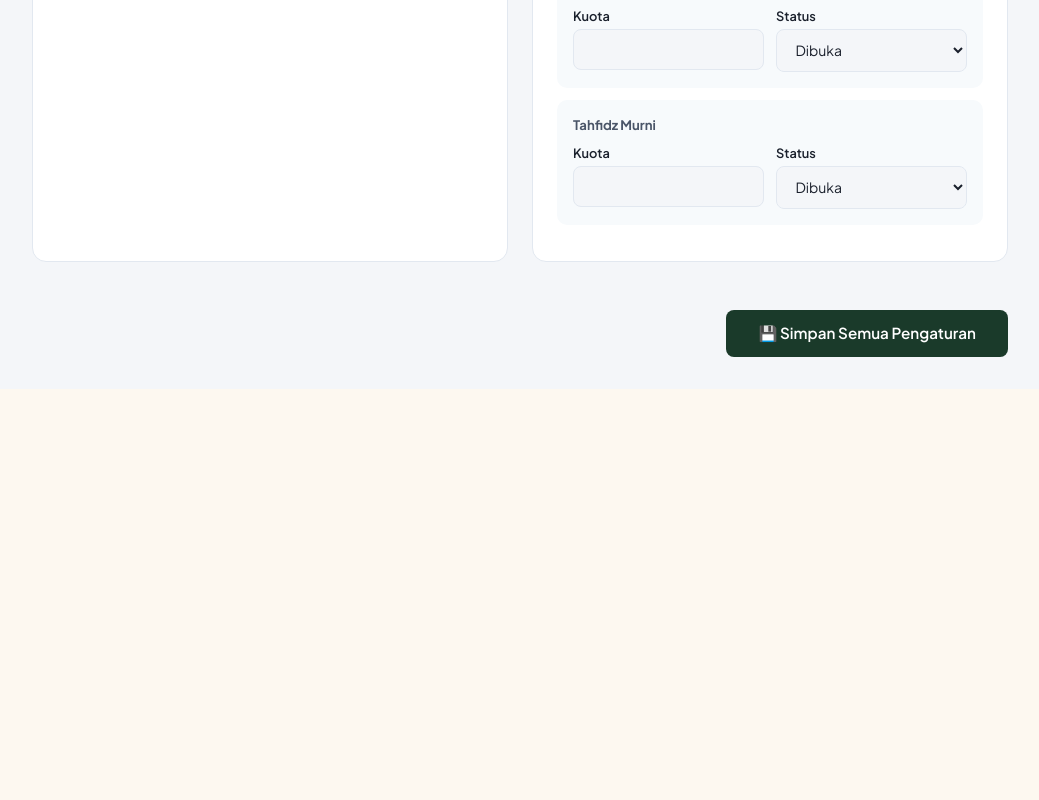
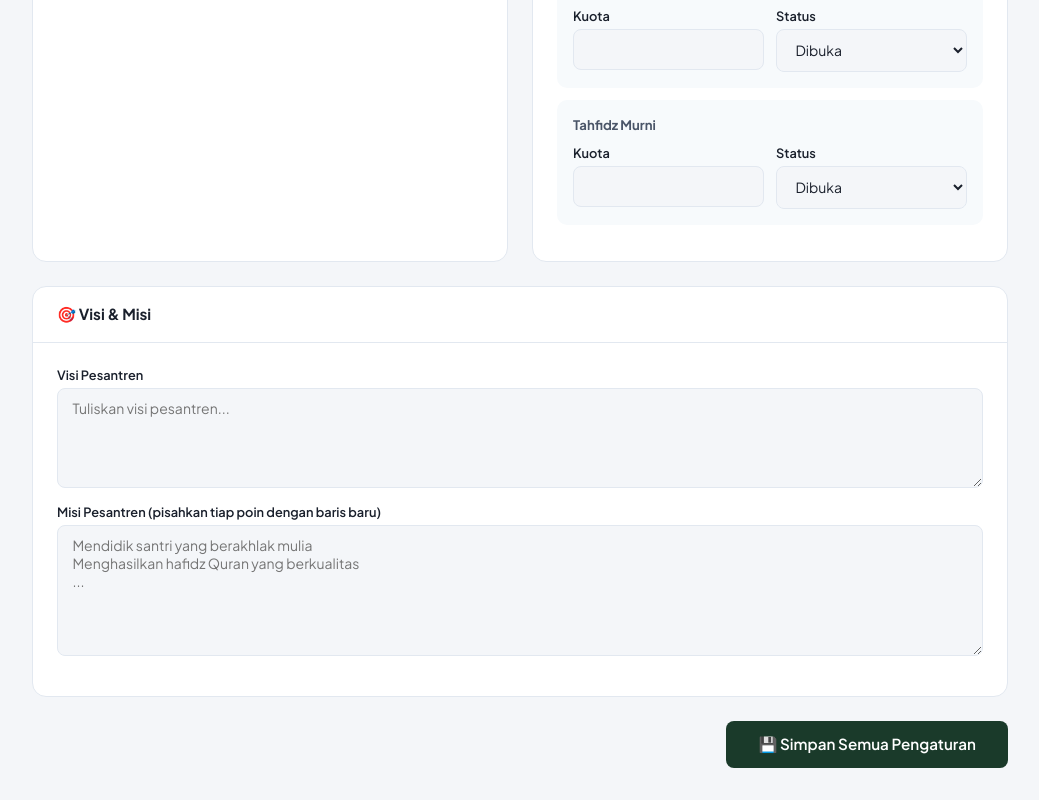
Before and after one commit to arifmursyid15-create/nurmuhammad-frontend, a React (Vite) app: page /admin/pengaturan in a window 1280 px wide. Shown: the part 947-1747 px from the top of the page, without its empty margins (240-1279 px from the left). Before the commit the page ends 1336 px from the top, so only its background shows below. Built offline with nearby package versions, Linux system fonts and the light colour scheme; no server answers; sample sign-in values are in the browser's storage; a web font is replaced by a local one.

Commit message:
admin pengaturan tambah visi-misi

```diff
--- a/src/pages/admin/AdminPengaturan.jsx
+++ b/src/pages/admin/AdminPengaturan.jsx
@@ -141,6 +141,33 @@ export default function AdminPengaturan() {
 
       </div>
 
+      {/* Visi & Misi */}
+        <div className="admin-card" style={{ gridColumn: '1 / -1' }}>
+          <div className="admin-card-header"><h3>🎯 Visi & Misi</h3></div>
+          <div className="admin-card-body">
+            <div className="admin-fg">
+              <label>Visi Pesantren</label>
+              <textarea
+                rows={3}
+                value={settings.site_visi || ''}
+                onChange={e => update('site_visi', e.target.value)}
+                placeholder="Tuliskan visi pesantren..."
+                style={{ width: '100%', resize: 'vertical' }}
+              />
+            </div>
+            <div className="admin-fg">
+              <label>Misi Pesantren (pisahkan tiap poin dengan baris baru)</label>
+              <textarea
+                rows={6}
+                value={settings.site_misi || ''}
+                onChange={e => update('site_misi', e.target.value)}
+                placeholder={"Mendidik santri yang berakhlak mulia\nMenghasilkan hafidz Quran yang berkualitas\n..."}
+                style={{ width: '100%', resize: 'vertical' }}
+              />
+            </div>
+          </div>
+        </div>
+
       <div style={{ marginTop: '1.5rem', textAlign: 'right' }}>
         <button className="admin-btn primary" onClick={handleSave} disabled={saving} style={{ fontSize: '0.95rem', padding: '0.85rem 2rem' }}>
           {saving ? 'Menyimpan...' : '💾 Simpan Semua Pengaturan'}
```
